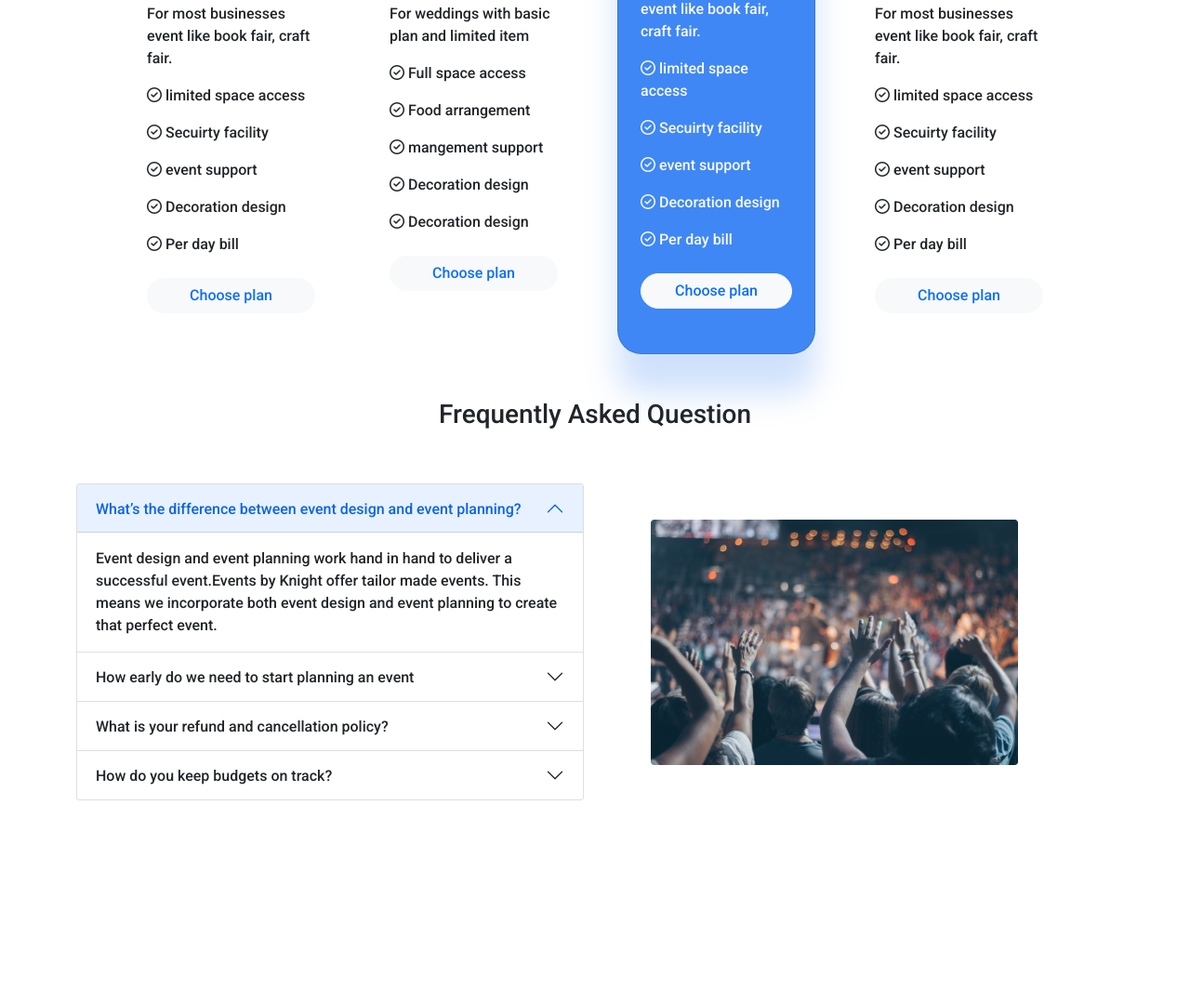
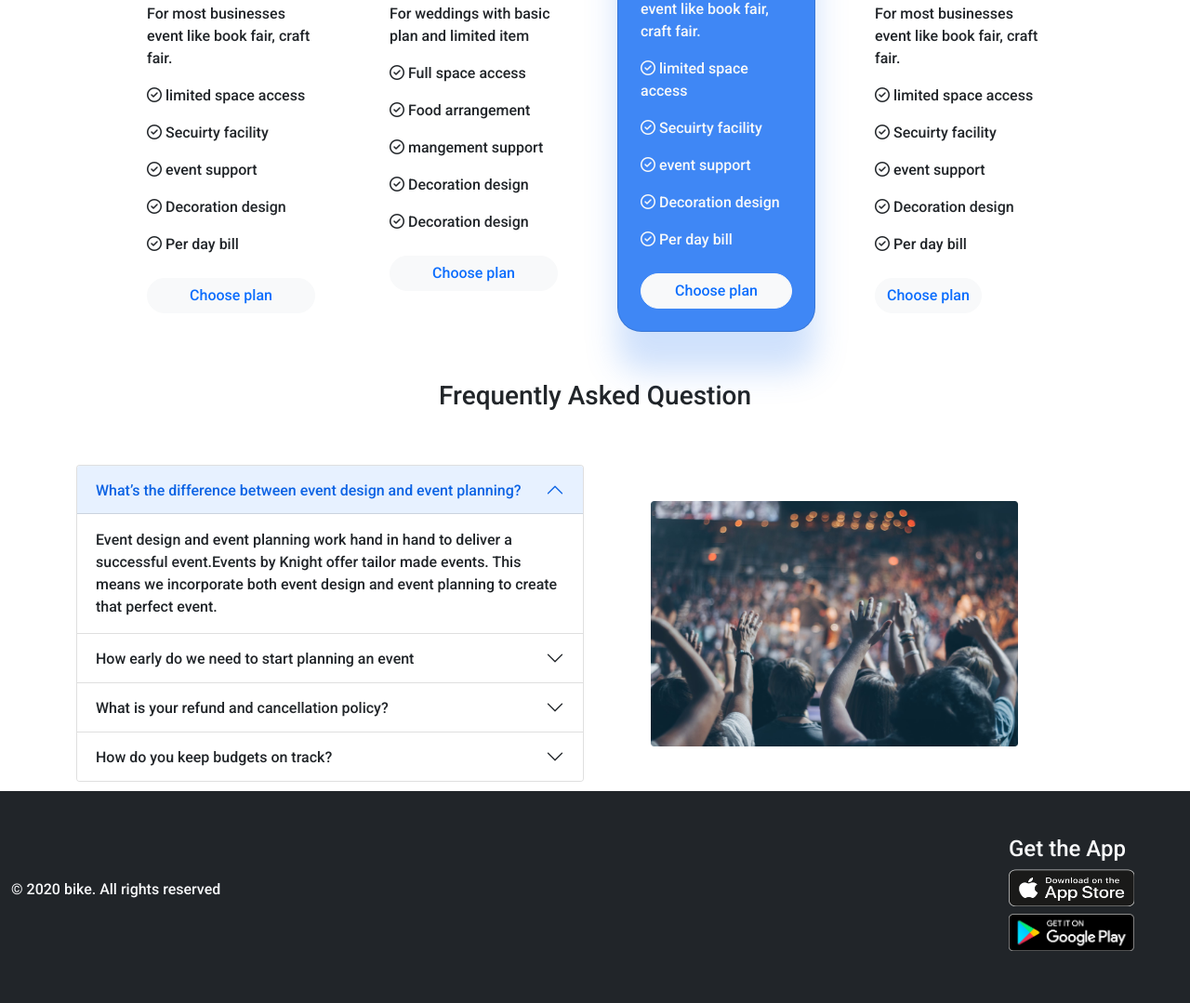
Before and after one commit to jahidhassan2424/apollo-convention-center, a plain HTML site: page index.html in a window 1280 px wide. Shown: the part 893-1972 px from the top of the page at 93% size. Before the commit the page ends 1764 px from the top, so only its background shows below. Drawn offline with Linux system fonts and the light colour scheme.

Commit message:
Footer Added

```diff
--- a/index.html
+++ b/index.html
@@ -104,7 +104,9 @@
                         <p><i class="far fa-check-circle"></i> event support</p>
                         <p><i class="far fa-check-circle"></i> Decoration design</p>
                         <p><i class="far fa-check-circle"></i> Per day bill</p>
-                        <button class="btn btn-primary btn-light text-primary rounded-pill mt-2">Choose plan</button>
+                        <a href="https://www.imo.es/en/imo-convention-center"><button
+                                class="btn btn-primary btn-light text-primary rounded-pill mt-2 w-100">Choose
+                                plan</button></a>
                     </div>
                 </div>
                 <div class="col-lg-3 px-3 ">
@@ -118,7 +120,9 @@
                         <p><i class="far fa-check-circle"></i> mangement support</p>
                         <p><i class="far fa-check-circle"></i> Decoration design</p>
                         <p><i class="far fa-check-circle"></i> Decoration design</p>
-                        <button class="btn btn-primary btn-light text-primary rounded-pill mt-2">Choose plan</button>
+                        <a href="https://www.imo.es/en/imo-convention-center"><button
+                                class="btn btn-primary btn-light text-primary rounded-pill mt-2 w-100">Choose
+                                plan</button></a>
                     </div>
                 </div>
                 <!-- Card-3 -->
@@ -143,9 +147,9 @@
                                 <p><i class="far fa-check-circle"></i> Per day bill</p>
 
                             </div>
-                            <button class="btn btn-primary btn-light text-primary rounded-pill mt-2 mb-4 w-100"
-                                style="">Choose
-                                plan</button>
+                            <a href="https://www.imo.es/en/imo-convention-center"><button
+                                    class="btn btn-primary btn-light text-primary rounded-pill mt-2 w-100">Choose
+                                    plan</button></a>
                     </div>
 
                 </div>
@@ -160,7 +164,9 @@
                         <p><i class="far fa-check-circle"></i> event support</p>
                         <p><i class="far fa-check-circle"></i> Decoration design</p>
                         <p><i class="far fa-check-circle"></i> Per day bill</p>
-                        <button class="btn btn-primary btn-light text-primary rounded-pill mt-2">Choose plan</button>
+                        <a href="https://www.imo.es/en/imo-convention-center"><button
+                                class="btn btn-primary btn-light text-primary rounded-pill mt-2 ">Choose
+                                plan</button></a>
                     </div>
                 </div>
             </div>
@@ -252,7 +258,29 @@
                 </div>
         </section>
     </main>
-    <footer>
+
+    <!-- Footer Section -->
+
+    <footer class="container-fluid bg-dark">
+        <div class="d-flex justify-content-between align-items-center">
+            <div class="text-light">
+                <p>© 2020 bike. All rights reserved</p>
+            </div>
+            <div class="d-flex justify-content-end pe-5 pb-5 pt-5">
+                <div>
+                    <h4 class="text-light">Get the App</h4>
+                    <div class="my-2">
+                        <a href="https://apps.apple.com/us/app/neptune-for-twitter/id1506841953"><img width="135px"
+                                height="40px" src="images/app-store-png-logo-33116.png" alt=""></a>
+
+                    </div>
+                    <div class="mb-2">
+                        <a href="https://play.google.com/store/apps/details?id=learn.programming.courses&hl=en&gl=US"><img
+                                width="135px" height="40px" src="images/google-play-badge.png" alt=""></a>
+                    </div>
+                </div>
+            </div>
+        </div>
 
     </footer>
 
```
Also changed, not shown: images/app-store-png-logo-33116.png (added), images/google-play-badge.png (added).
